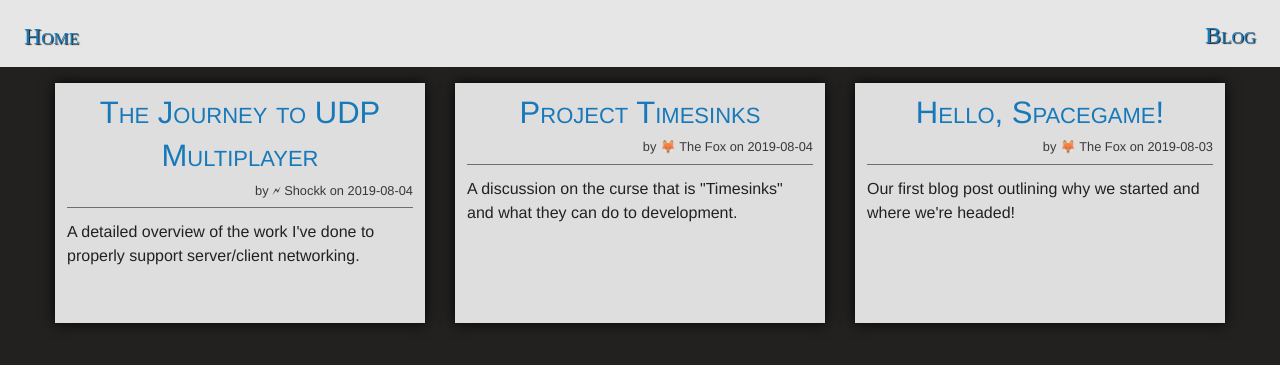
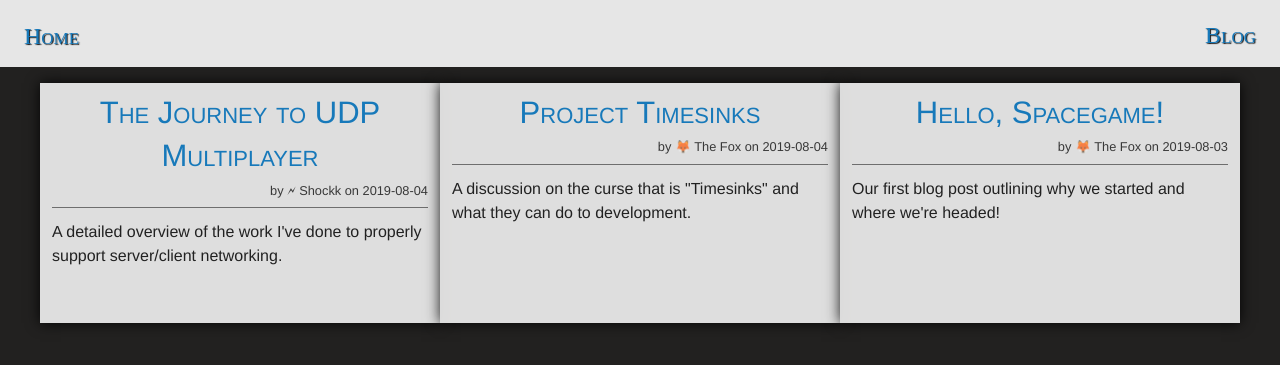
Before and after one commit to ori-sky/polar-space, a Jekyll site: the page built from blog.md, in a window 1280 px wide. Shown: the top 365 px of the page. Built offline with Jekyll 4.4.1, drawn with Linux system fonts in a browser that asks for light colours; nearby versions of some CDN libraries; some web fonts are replaced; library files that are not in the unit come from our copies.

Commit message:
blog.md updated from https://stackedit.io/

```diff
--- a/blog.md
+++ b/blog.md
@@ -4,8 +4,8 @@
 ---
 {% assign posts = site.posts | where_exp: "post", "post.category != 'Draft'" %}
 {::nomarkdown}
-{% for post in posts %}
-	<div class="large-4 medium-6 small-12 cell">
+{% for post in site.posts %}
+	<div class="large-4 medium-6 small-12 cellsmall-4 columns">
 		<a href="{{ post.url | remove_first:'/' }}">
 			<div class="content-box blog-preview">
 				<div class="content-title">
```
Also changed, not shown: other parts of blog.md (+4 -0 lines).
